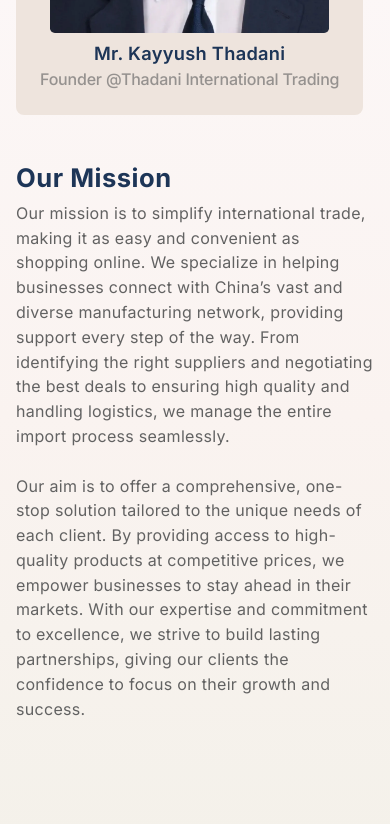
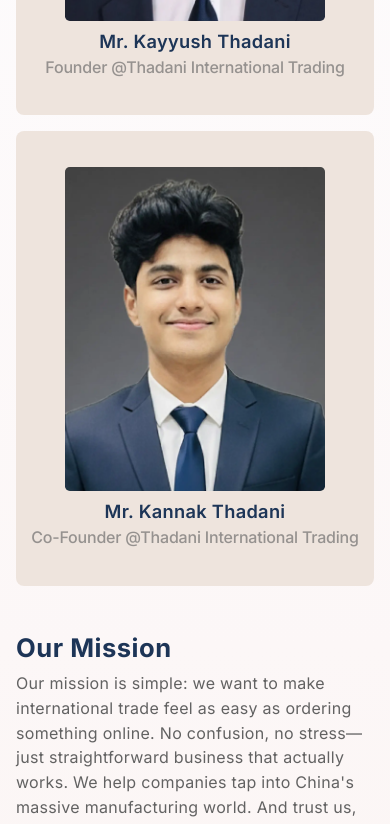
Before and after one commit to gabbar-singhh/titc, a Next.js app: page /about-us in a window 390 px wide. Shown: the part 1480-2304 px from the top of the page. Built offline with nearby package versions, Linux system fonts and the light colour scheme; what @radix-ui/themes would draw is missing.

Commit message:
cofounder & follower count -updated

```diff
--- a/src/Components/Reels/ReelSection.jsx
+++ b/src/Components/Reels/ReelSection.jsx
@@ -12,7 +12,7 @@ const ReelSection = () => {
         <h2>Built On Trust.</h2>
       </Fade>
       <Fade direction="up" triggerOnce>
-        <h2 className={styles.headingTwo}>Join Our 80K+ Strong Instagram Community</h2>
+        <h2 className={styles.headingTwo}>Join Our 100K+ Strong Instagram Community</h2>
       </Fade>
 
       <div className={styles.reelsFeed}>
--- a/src/pages/about-us.jsx
+++ b/src/pages/about-us.jsx
@@ -18,6 +18,15 @@ const about_us = () => {
 
     img.src = "/img/founder.webp";
   }, ["/img/founder.webp"]);
+
+   useEffect(() => {
+    const img = new Image();
+    img.onload = () => {
+      setImageLoaded(true);
+    };
+
+    img.src = "/img/cofounder.webp";
+  }, ["/img/cofounder.webp"]);
   return (
     <>
       <Head>
@@ -101,26 +110,55 @@ const about_us = () => {
                     </Fade>
                     <Fade triggerOnce cascade damping={0.1}>
                       <p className={styles.content}>
-                        Our mission is to simplify international trade, making
-                        it as easy and convenient as shopping online. We
-                        specialize in helping businesses connect with China’s
-                        vast and diverse manufacturing network, providing
-                        support every step of the way. From identifying the
-                        right suppliers and negotiating the best deals to
-                        ensuring high quality and handling logistics, we manage
-                        the entire import process seamlessly. <br />
-                        <br /> Our aim is to offer a comprehensive, one-stop
-                        solution tailored to the unique needs of each client. By
-                        providing access to high-quality products at competitive
-                        prices, we empower businesses to stay ahead in their
-                        markets. With our expertise and commitment to
-                        excellence, we strive to build lasting partnerships,
-                        giving our clients the confidence to focus on their
-                        growth and success.
+                        Our mission is simple: we want to make international
+                        trade feel as easy as ordering something online. No
+                        confusion, no stress—just straightforward business that
+                        actually works. We help companies tap into China's
+                        massive manufacturing world. And trust us, it's huge and
+                        incredibly diverse. Whether you're looking for something
+                        specific or exploring options, we're here to guide you
+                        through it all. <br />
+                        <br /> Here's what we actually do: We find the right
+                        suppliers for your needs. We negotiate prices so you get
+                        solid deals. We check quality because nobody wants
+                        surprises when the shipment arrives. And we handle all
+                        the logistics headaches—the shipping, the paperwork, the
+                        tracking, everything. Basically, we manage the entire
+                        import process from start to finish. You tell us what
+                        you need, and we make it happen.
+                        <br />
+                        Every business is different. We get that. So we don't do
+                        cookie-cutter solutions. We take time to understand what
+                        you're trying to achieve, what your challenges are, and
+                        what success looks like for you. Then we build a plan
+                        around that. Our goal is to get you access to quality
+                        products at prices that make sense for your business.
+                        Good products shouldn't cost a fortune, and cheap
+                        products shouldn't be garbage.
+                        <br />
+                        <br /> We find that sweet spot. We're not just here for
+                        one transaction. We want to build real partnerships—the
+                        kind where we understand your business well enough that
+                        things get easier over time, not harder. We learn what
+                        you like, what you don't, what works for your customers.
+                        When you work with us, you get to focus on what you do
+                        best: running and growing your business. You don't need
+                        to become an expert in international shipping
+                        regulations or spend hours vetting factories in
+                        Guangzhou. That's our job. We bring the expertise. We
+                        bring the connections. We bring the follow-through. And
+                        hopefully, we bring you some peace of mind knowing
+                        someone's actually looking out for your interests on the
+                        other side of the world. <br />
+                        <br /> At the end of the day, we want you to feel
+                        confident. Confident in your suppliers, confident in
+                        your products, and confident that when you need
+                        something handled, it'll get done right.
                       </p>
                     </Fade>
                   </span>
                   <Fade triggerOnce>
+                    <div className={styles.founder_photos}>
                       <div className={styles.photo_duo}>
                         {imageLoaded ? (
                           <img src="/img/founder.webp" alt="founder img" />
@@ -134,6 +172,23 @@ const about_us = () => {
                           Mr. Kayyush Thadani <br />
                           <span>Founder @Thadani International Trading </span>
                         </p>
+                      </div>
+                      <div className={styles.photo_duo}>
+                        {imageLoaded ? (
+                          <img src="/img/cofounder.webp" alt="founder img" />
+                        ) : (
+                          <img
+                            src="/img/cofounder-blur.webp"
+                            alt="blur img of founder"
+                          />
+                        )}
+                        <p className={styles.name}>
+                          Mr. Kannak Thadani <br />
+                          <span>
+                            Co-Founder @Thadani International Trading{" "}
+                          </span>
+                        </p>
+                      </div>
                     </div>
                   </Fade>
                 </div>
--- a/src/styles/About.module.css
+++ b/src/styles/About.module.css
@@ -148,10 +148,17 @@
     line-height: 155%;
 }
 
+.founder_photos {}
+
 .photo_duo {
     background-color: #eee4dd;
-    padding: 24px 24px;
+    padding: 16px;
     border-radius: 0.5rem;
+    margin-top: 4.2rem;
+}
+
+.photo_duo:nth-child(2) {
+    margin-top: 1.6rem;
 }
 
 .photo_duo .name {
@@ -172,7 +179,7 @@
 }
 
 .photo_duo img {
-    height: 348px;
+    height: 324px;
     width: auto;
     border-radius: 0.3rem;
 }
@@ -436,6 +443,12 @@
         font-size: 1rem;
     }
 
+    .founder_photos {
+        display: flex;
+        flex-direction: column;
+        gap: 1rem;
+    }
+
     .photo_duo {
         width: fit-content;
         display: flex;
@@ -443,7 +456,15 @@
         justify-content: center;
         flex-direction: column;
         align-self: center;
+        margin-top: 0;
+        margin-bottom: 0;
+        padding: 28px 16px;
     }
+
+    .photo_duo:nth-child(2) {
+        margin-top: 0;
+    }
+
 
     .photo_duo img {
         /* width: auto; */
@@ -498,6 +519,20 @@
     }
 }
 
+@media screen and (max-width: 700px) {
+    .founder_photos {
+        width: 100%;
+        display: flex;
+        flex-direction: column;
+    }
+
+    .photo_duo {
+        width: 100%;
+        padding: 36px 0;
+    }
+}
+
+
 /* IPADS AND TABLETS  */
 @media screen and (min-width: 481px) and (max-width: 768px) {
 
@@ -520,6 +555,13 @@
 
     .mission_container .content {
         font-size: 1rem;
+        width: 100%;
+    }
+
+    .founder_photos {
+        width: 100%;
+        display: flex;
+        gap: 1rem;
     }
 
     .photo_duo {
@@ -529,6 +571,14 @@
         justify-content: center;
         flex-direction: column;
         align-self: center;
+
+        margin-top: 0;
+        margin-bottom: 0;
+        padding: 28px 16px;
+    }
+
+    .photo_duo:nth-child(2) {
+        margin-top: 0;
     }
 
     .photo_duo img {
@@ -593,7 +643,7 @@
     }
 
     .aboutContentContainer .mission_container {
-        gap: 2.4rem;
+        gap: 2rem;
     }
 
     .mission_container .head {
```
Also changed, not shown: public/img/cofounder-blur.webp (added), public/img/cofounder.webp (added). Lines whose indentation alone changed are shown as unchanged.
